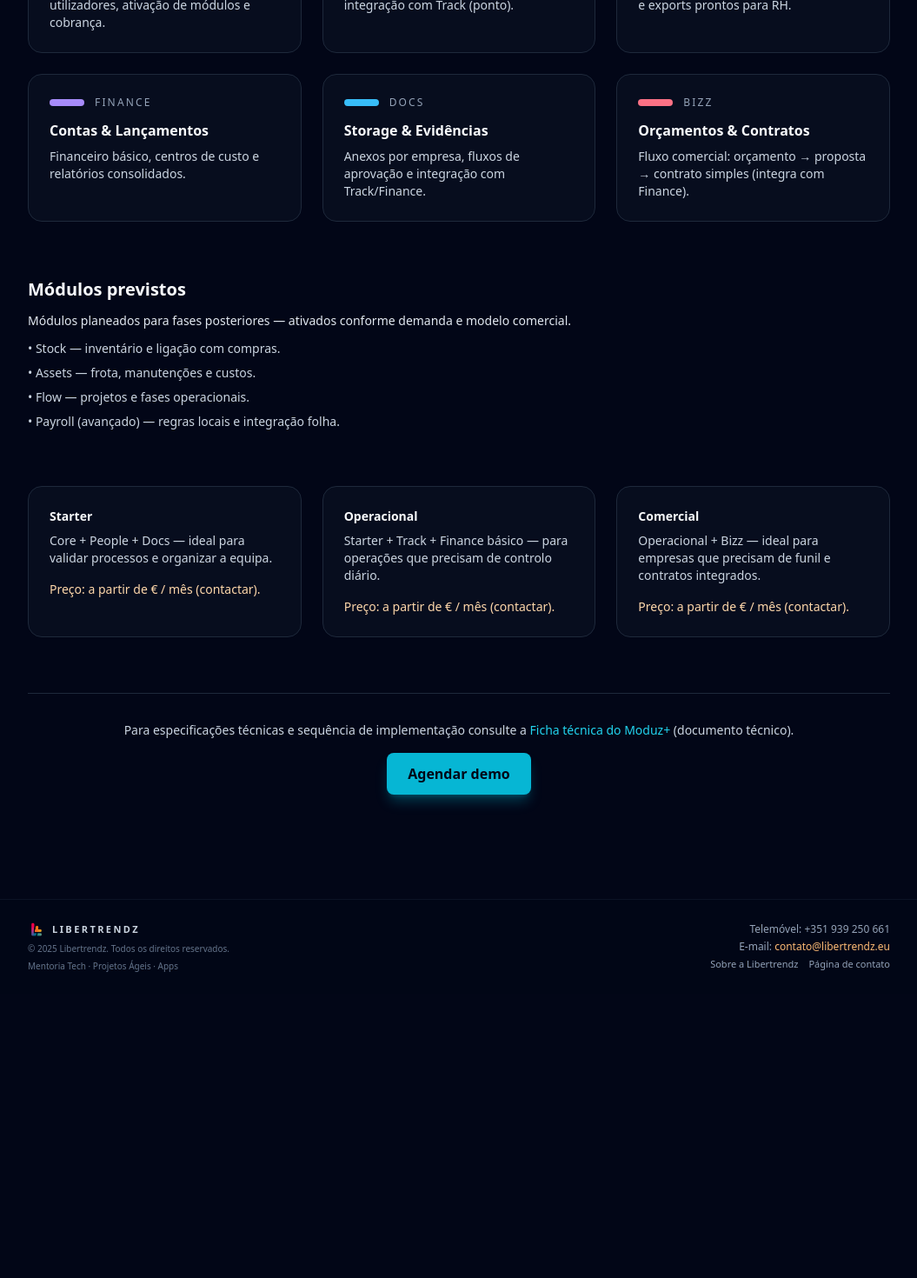
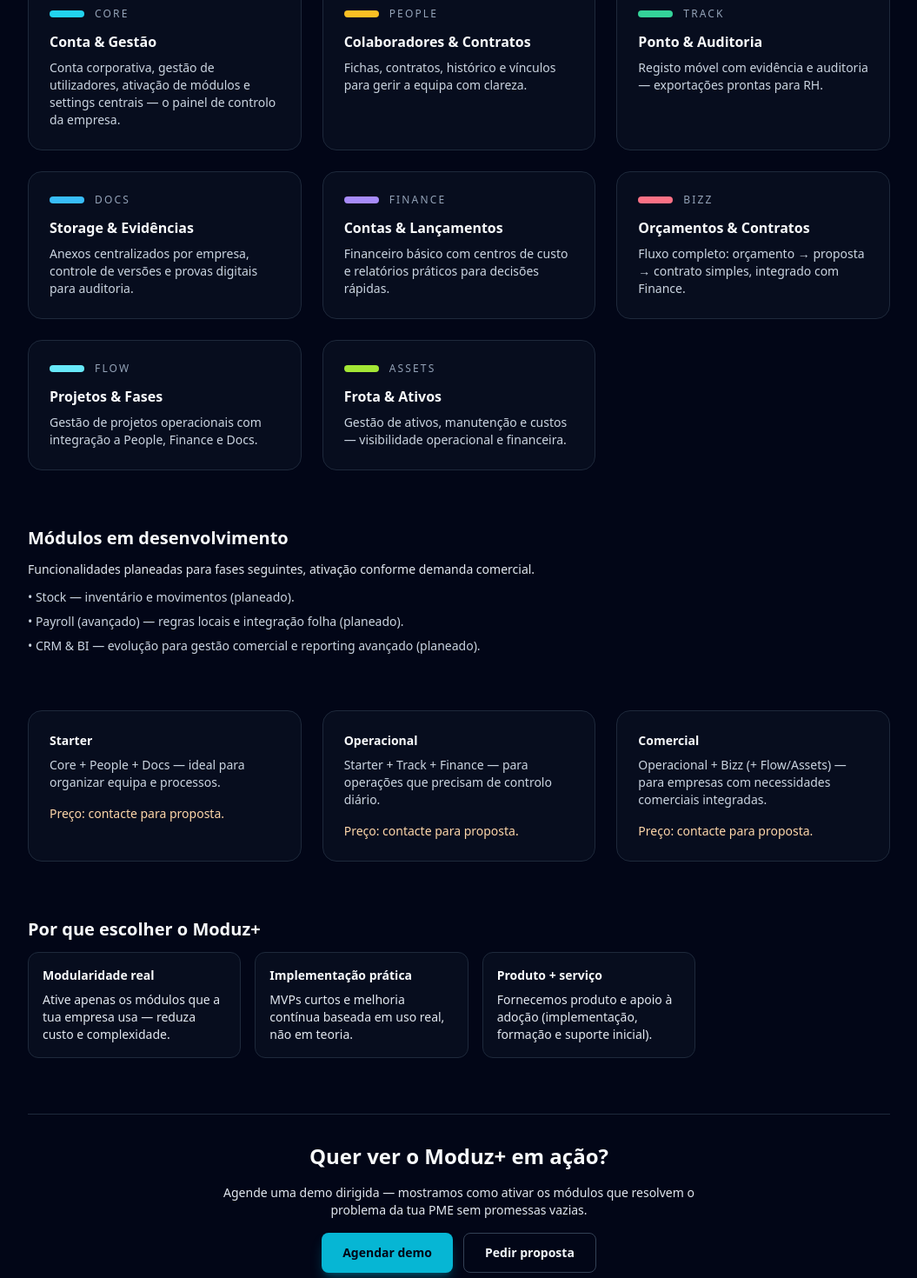
Before and after one commit to libertrendz/libertrendz-site, a Next.js app: page /moduz in a window 1280 px wide. Shown: the part 660-2130 px from the top of the page at 87% size, without its empty margins (112-1167 px from the left). Before the commit the page ends 1803 px from the top, so only its background shows below. Built offline with nearby package versions, Linux system fonts and the light colour scheme.

Commit message:
Atualizar o page.tsx

```diff
--- a/app/moduz/page.tsx
+++ b/app/moduz/page.tsx
@@ -2,39 +2,50 @@ export default function ModuzPage() {
   return (
     <main className="min-h-[calc(100vh-5rem)] bg-slate-950 text-slate-50">
       <section className="container-page py-14 lg:py-18 space-y-16">
-        {/* HERO COMERCIAL — com sombreado cian charmoso */}
+        {/* HERO COMERCIAL — sombreado cian */}
         <div className="relative max-w-3xl space-y-4">
-          {/* overlay cian suave — efeito visual, pointer-events-none */}
           <div className="pointer-events-none absolute -inset-x-6 -top-8 -bottom-8 -z-10 mx-auto w-[calc(100%+48px)] rounded-2xl bg-gradient-to-r from-cyan-600/10 via-cyan-500/6 to-transparent blur-[18px]" />
           <p className="text-xs font-semibold uppercase tracking-[0.2em] text-cyan-400">Moduz+</p>
           <h1 className="text-4xl font-bold leading-tight md:text-5xl">
-            Moduz+ — módulos ativáveis para PMEs
-            <span className="block mt-2 text-cyan-400 text-2xl">Ative apenas o que precisa. Escale com segurança.</span>
+            Moduz+ — módulos ativáveis para PMEs.
+            <span className="block mt-2 text-cyan-400 text-2xl">Comece com o essencial. Escale por módulos.</span>
           </h1>
 
           <p className="text-lg text-slate-200 max-w-2xl">
-            Um ecossistema modular pensado para operações reais: gestão de colaboradores, registo de ponto, financeiro básico, documentos e fluxos comerciais — tudo ativável por módulo, com planos claros.
+            Um ecossistema modular pensado para operações reais: ative só o que a tua empresa precisa — People, Track, Finance, Docs, Flow e muito mais — sem surpresas ou projetos intermináveis.
           </p>
 
           <div className="mt-6 flex flex-wrap gap-3">
-            <a href="/contato" className="inline-flex items-center justify-center rounded-lg bg-cyan-500 px-6 py-3 text-base font-semibold text-slate-950 shadow-lg shadow-cyan-500/30 transition hover:bg-cyan-400">
+            <a
+              href="/contato"
+              className="inline-flex items-center justify-center rounded-lg bg-cyan-500 px-6 py-3 text-base font-semibold text-slate-950 shadow-lg shadow-cyan-500/30 transition hover:bg-cyan-400"
+            >
               Agendar demo
             </a>
-            <a href="#planos" className="inline-flex items-center justify-center rounded-lg border border-slate-700 px-6 py-3 text-base font-semibold text-slate-100 transition hover:border-slate-500 hover:bg-slate-900/60">
+            <a
+              href="#planos"
+              className="inline-flex items-center justify-center rounded-lg border border-slate-700 px-6 py-3 text-base font-semibold text-slate-100 transition hover:border-slate-500 hover:bg-slate-900/60"
+            >
               Ver planos
             </a>
           </div>
         </div>
 
-        {/* MÓDULOS — cartões com acentos de cor */}
-        <div className="grid gap-6 md:grid-cols-3">
+        {/* MÓDULOS DISPONÍVEIS */}
+        <div className="space-y-3">
+          <h2 className="text-xl font-semibold text-slate-50">Módulos disponíveis</h2>
+          <p className="text-sm text-slate-200 max-w-3xl">
+            Módulos já implementados e prontos para ativação. Cada módulo entrega valor isolado e integra com o resto do ecossistema.
+          </p>
+
+          <div className="mt-4 grid gap-6 md:grid-cols-3">
             <div className="rounded-2xl border border-slate-800 bg-slate-900/40 p-6">
               <div className="flex items-center gap-3">
                 <span className="inline-block h-2 w-10 rounded bg-cyan-400" />
                 <p className="text-xs uppercase tracking-[0.18em] text-slate-400">CORE</p>
               </div>
-            <h3 className="mt-3 text-base font-semibold text-slate-50">Empresa • Users • Billing</h3>
-            <p className="mt-2 text-sm text-slate-300">Conta corporativa, gestão de utilizadores, ativação de módulos e cobrança.</p>
+              <h3 className="mt-3 text-base font-semibold text-slate-50">Conta & Gestão</h3>
+              <p className="mt-2 text-sm text-slate-300">Conta corporativa, gestão de utilizadores, ativação de módulos e settings centrais — o painel de controlo da empresa.</p>
             </div>
 
             <div className="rounded-2xl border border-slate-800 bg-slate-900/40 p-6">
@@ -43,7 +54,7 @@ export default function ModuzPage() {
                 <p className="text-xs uppercase tracking-[0.18em] text-slate-400">PEOPLE</p>
               </div>
               <h3 className="mt-3 text-base font-semibold text-slate-50">Colaboradores & Contratos</h3>
-            <p className="mt-2 text-sm text-slate-300">Fichas, contratos, anotações e integração com Track (ponto).</p>
+              <p className="mt-2 text-sm text-slate-300">Fichas, contratos, histórico e vínculos para gerir a equipa com clareza.</p>
             </div>
 
             <div className="rounded-2xl border border-slate-800 bg-slate-900/40 p-6">
@@ -52,7 +63,16 @@ export default function ModuzPage() {
                 <p className="text-xs uppercase tracking-[0.18em] text-slate-400">TRACK</p>
               </div>
               <h3 className="mt-3 text-base font-semibold text-slate-50">Ponto & Auditoria</h3>
-            <p className="mt-2 text-sm text-slate-300">Registo móvel com evidência, auditoria e exports prontos para RH.</p>
+              <p className="mt-2 text-sm text-slate-300">Registo móvel com evidência e auditoria — exportações prontas para RH.</p>
+            </div>
+
+            <div className="rounded-2xl border border-slate-800 bg-slate-900/40 p-6">
+              <div className="flex items-center gap-3">
+                <span className="inline-block h-2 w-10 rounded bg-sky-400" />
+                <p className="text-xs uppercase tracking-[0.18em] text-slate-400">DOCS</p>
+              </div>
+              <h3 className="mt-3 text-base font-semibold text-slate-50">Storage & Evidências</h3>
+              <p className="mt-2 text-sm text-slate-300">Anexos centralizados por empresa, controle de versões e provas digitais para auditoria.</p>
             </div>
 
             <div className="rounded-2xl border border-slate-800 bg-slate-900/40 p-6">
@@ -61,16 +81,7 @@ export default function ModuzPage() {
                 <p className="text-xs uppercase tracking-[0.18em] text-slate-400">FINANCE</p>
               </div>
               <h3 className="mt-3 text-base font-semibold text-slate-50">Contas & Lançamentos</h3>
-            <p className="mt-2 text-sm text-slate-300">Financeiro básico, centros de custo e relatórios consolidados.</p>
-          </div>
-
-          <div className="rounded-2xl border border-slate-800 bg-slate-900/40 p-6">
-            <div className="flex items-center gap-3">
-              <span className="inline-block h-2 w-10 rounded bg-sky-400" />
-              <p className="text-xs uppercase tracking-[0.18em] text-slate-400">DOCS</p>
-            </div>
-            <h3 className="mt-3 text-base font-semibold text-slate-50">Storage & Evidências</h3>
-            <p className="mt-2 text-sm text-slate-300">Anexos por empresa, fluxos de aprovação e integração com Track/Finance.</p>
+              <p className="mt-2 text-sm text-slate-300">Financeiro básico com centros de custo e relatórios práticos para decisões rápidas.</p>
             </div>
 
             <div className="rounded-2xl border border-slate-800 bg-slate-900/40 p-6">
@@ -79,47 +90,98 @@ export default function ModuzPage() {
                 <p className="text-xs uppercase tracking-[0.18em] text-slate-400">BIZZ</p>
               </div>
               <h3 className="mt-3 text-base font-semibold text-slate-50">Orçamentos & Contratos</h3>
-            <p className="mt-2 text-sm text-slate-300">Fluxo comercial: orçamento → proposta → contrato simples (integra com Finance).</p>
+              <p className="mt-2 text-sm text-slate-300">Fluxo completo: orçamento → proposta → contrato simples, integrado com Finance.</p>
+            </div>
+
+            <div className="rounded-2xl border border-slate-800 bg-slate-900/40 p-6">
+              <div className="flex items-center gap-3">
+                <span className="inline-block h-2 w-10 rounded bg-cyan-300" />
+                <p className="text-xs uppercase tracking-[0.18em] text-slate-400">FLOW</p>
+              </div>
+              <h3 className="mt-3 text-base font-semibold text-slate-50">Projetos & Fases</h3>
+              <p className="mt-2 text-sm text-slate-300">Gestão de projetos operacionais com integração a People, Finance e Docs.</p>
+            </div>
+
+            <div className="rounded-2xl border border-slate-800 bg-slate-900/40 p-6">
+              <div className="flex items-center gap-3">
+                <span className="inline-block h-2 w-10 rounded bg-lime-400" />
+                <p className="text-xs uppercase tracking-[0.18em] text-slate-400">ASSETS</p>
+              </div>
+              <h3 className="mt-3 text-base font-semibold text-slate-50">Frota & Ativos</h3>
+              <p className="mt-2 text-sm text-slate-300">Gestão de ativos, manutenção e custos — visibilidade operacional e financeira.</p>
+            </div>
           </div>
         </div>
 
-        {/* MÓDULOS FUTUROS — comercial, curto */}
+        {/* MÓDULOS EM DESENVOLVIMENTO */}
         <div className="space-y-3 max-w-3xl">
-          <h2 className="text-xl font-semibold text-slate-50">Módulos previstos</h2>
-          <p className="text-sm text-slate-200">Módulos planeados para fases posteriores — ativados conforme demanda e modelo comercial.</p>
+          <h2 className="text-xl font-semibold text-slate-50">Módulos em desenvolvimento</h2>
+          <p className="text-sm text-slate-200">Funcionalidades planeadas para fases seguintes, ativação conforme demanda comercial.</p>
           <ul className="mt-2 space-y-2 text-sm text-slate-300">
-            <li>• Stock — inventário e ligação com compras.</li>
-            <li>• Assets — frota, manutenções e custos.</li>
-            <li>• Flow — projetos e fases operacionais.</li>
-            <li>• Payroll (avançado) — regras locais e integração folha.</li>
+            <li>• Stock — inventário e movimentos (planeado).</li>
+            <li>• Payroll (avançado) — regras locais e integração folha (planeado).</li>
+            <li>• CRM & BI — evolução para gestão comercial e reporting avançado (planeado).</li>
           </ul>
         </div>
 
-        {/* PLANOS COMERCIAIS — direto e curto */}
+        {/* PLANOS COMERCIAIS */}
         <div id="planos" className="grid gap-6 md:grid-cols-3">
           <div className="rounded-2xl border border-slate-800 bg-slate-900/40 p-6">
             <p className="text-sm font-semibold text-slate-50">Starter</p>
-            <p className="mt-2 text-sm text-slate-300">Core + People + Docs — ideal para validar processos e organizar a equipa.</p>
-            <p className="mt-4 text-sm text-accent-300">Preço: a partir de € / mês (contactar).</p>
+            <p className="mt-2 text-sm text-slate-300">Core + People + Docs — ideal para organizar equipa e processos.</p>
+            <p className="mt-4 text-sm text-accent-300">Preço: contacte para proposta.</p>
           </div>
 
           <div className="rounded-2xl border border-slate-800 bg-slate-900/40 p-6">
             <p className="text-sm font-semibold text-slate-50">Operacional</p>
-            <p className="mt-2 text-sm text-slate-300">Starter + Track + Finance básico — para operações que precisam de controlo diário.</p>
-            <p className="mt-4 text-sm text-accent-300">Preço: a partir de € / mês (contactar).</p>
+            <p className="mt-2 text-sm text-slate-300">Starter + Track + Finance — para operações que precisam de controlo diário.</p>
+            <p className="mt-4 text-sm text-accent-300">Preço: contacte para proposta.</p>
           </div>
 
           <div className="rounded-2xl border border-slate-800 bg-slate-900/40 p-6">
             <p className="text-sm font-semibold text-slate-50">Comercial</p>
-            <p className="mt-2 text-sm text-slate-300">Operacional + Bizz — ideal para empresas que precisam de funil e contratos integrados.</p>
-            <p className="mt-4 text-sm text-accent-300">Preço: a partir de € / mês (contactar).</p>
+            <p className="mt-2 text-sm text-slate-300">Operacional + Bizz (+ Flow/Assets) — para empresas com necessidades comerciais integradas.</p>
+            <p className="mt-4 text-sm text-accent-300">Preço: contacte para proposta.</p>
           </div>
         </div>
 
-        {/* LINK discreto para a ficha técnica (TI) */}
+        {/* DIFERENCIAIS CURTOS */}
+        <div className="space-y-3 max-w-3xl">
+          <h2 className="text-xl font-semibold text-slate-50">Por que escolher o Moduz+</h2>
+          <div className="grid gap-4 md:grid-cols-3">
+            <div className="rounded-xl border border-slate-800 bg-slate-900/40 p-4 text-sm text-slate-200">
+              <p className="mb-2 font-semibold text-slate-50">Modularidade real</p>
+              <p>Ative apenas os módulos que a tua empresa usa — reduza custo e complexidade.</p>
+            </div>
+            <div className="rounded-xl border border-slate-800 bg-slate-900/40 p-4 text-sm text-slate-200">
+              <p className="mb-2 font-semibold text-slate-50">Implementação prática</p>
+              <p>MVPs curtos e melhoria contínua baseada em uso real, não em teoria.</p>
+            </div>
+            <div className="rounded-xl border border-slate-800 bg-slate-900/40 p-4 text-sm text-slate-200">
+              <p className="mb-2 font-semibold text-slate-50">Produto + serviço</p>
+              <p>Fornecemos produto e apoio à adoção (implementação, formação e suporte inicial).</p>
+            </div>
+          </div>
+        </div>
+
+        {/* CTA FINAL */}
         <div className="pt-8 border-t border-slate-800 text-center space-y-4">
-          <p className="text-sm text-slate-300">Para especificações técnicas e sequência de implementação consulte a <a href="/moduz/tech" className="text-cyan-400 hover:underline">Ficha técnica do Moduz+</a> (documento técnico).</p>
-          <a href="/contato" className="inline-flex items-center justify-center rounded-lg bg-cyan-500 px-6 py-3 text-base font-semibold text-slate-950 shadow-lg shadow-cyan-500/30 transition hover:bg-cyan-400">Agendar demo</a>
+          <h2 className="text-2xl font-semibold text-slate-50">Quer ver o Moduz+ em ação?</h2>
+          <p className="max-w-xl mx-auto text-sm text-slate-200">Agende uma demo dirigida — mostramos como ativar os módulos que resolvem o problema da tua PME sem promessas vazias.</p>
+          <div className="mt-4 flex flex-wrap justify-center gap-3">
+            <a
+              href="/contato"
+              className="inline-flex items-center justify-center rounded-lg bg-cyan-500 px-6 py-3 text-sm font-semibold text-slate-950 shadow-lg shadow-cyan-500/30 transition hover:bg-cyan-400"
+            >
+              Agendar demo
+            </a>
+            <a
+              href="/contato"
+              className="inline-flex items-center justify-center rounded-lg border border-slate-700 px-6 py-3 text-sm font-semibold text-slate-100 transition hover:border-slate-500 hover:bg-slate-900/60"
+            >
+              Pedir proposta
+            </a>
+          </div>
         </div>
       </section>
     </main>
```
Lines whose indentation alone changed are shown as unchanged.
